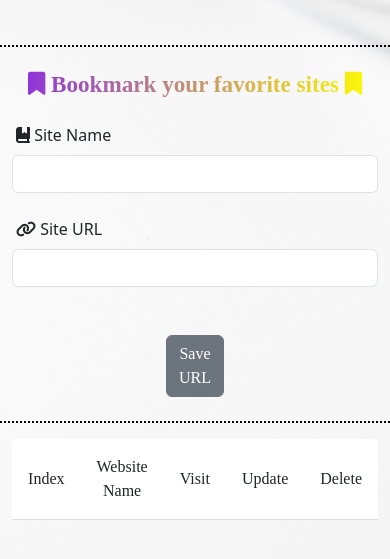
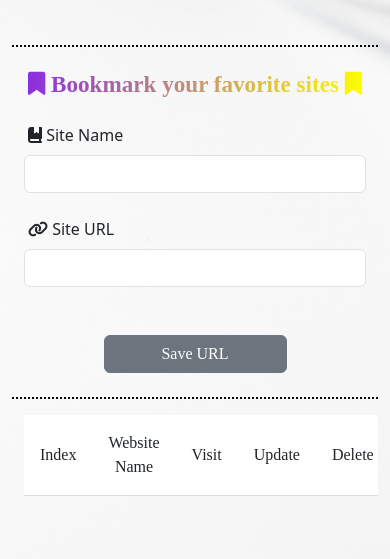
Before and after one commit to MohamedAhmedAttia/Bookmark, a plain HTML site: page index.html in a window 390 px wide. Shown: the part 143-702 px from the top of the page. Drawn offline with Linux system fonts and the light colour scheme; a web font is replaced by a local one.

Commit message:
amend to be more responsive

```diff
--- a/CSS/Style.css
+++ b/CSS/Style.css
@@ -89,4 +89,7 @@ thead tr th {
     left: 16.3%;
     width: 70%;
   }
+  .w-s{
+    width: 50%;
+  }
 }
--- a/index.html
+++ b/index.html
@@ -13,6 +13,7 @@
     <link rel="stylesheet" href="./CSS/Style.css">
 </head>
 <body>
+    <div class="container-fluid">
     <div class="container">
         <h1 class="mt-5 text-center font-edu">Bookmarker</h1>
         <p class="text-center text-muted font-edu fw-bold">All your important URLs in one place!</p>
@@ -40,21 +41,21 @@
         </div>
 
         <div class="text-center mt-5">
-            <button id="add" class="btn btn-secondary w-15 font-edu fw-medium" onclick="addUrl()">Save URL</button>
-            <button id="update" class="btn btn-warning w-15 font-edu fw-medium d-none" onclick="update()">Update URL</button>
+            <button id="add" class="btn btn-secondary w-15 w-s font-edu fw-medium" onclick="addUrl()">Save URL</button>
+            <button id="update" class="btn btn-warning w-15 w-s font-edu fw-medium d-none" onclick="update()">Update URL</button>
         </div>
 
     </div>
 
-    <div class="container dottedline mt-4">
-        <table class="mt-3 ">
+    <div class="container dottedline mt-4 table-responsive">
+        <table class="mt-3 table-sm ">
             <thead>
                 <tr class="bg-white">
-                <th class="font-edu fw-medium p-3"> Index</th>
-                <th class="font-edu fw-medium p-3">Website Name</th>
-                <th class="font-edu fw-medium p-3">Visit</th>
-                <th class="font-edu fw-medium p-3">Update</th>
-                <th class="font-edu fw-medium p-3">Delete</th>
+                <th class="col-2 font-edu fw-medium p-3"> Index</th>
+                <th class="col-2 font-edu fw-medium p-3">Website Name</th>
+                <th class="col-2 font-edu fw-medium p-3">Visit</th>
+                <th class="col-2 font-edu fw-medium p-3">Update</th>
+                <th class="col-2 font-edu fw-medium p-3">Delete</th>
                 </tr>
             </thead>
             <tbody id="allBookmarks">
@@ -62,7 +63,7 @@
             </tbody>
         </table>
     </div>
-
+    </div>
     <script src="./JS/bootstrap.bundle.min.js"></script>
     <script src="./JS/index.js"></script>
 </body>
```
